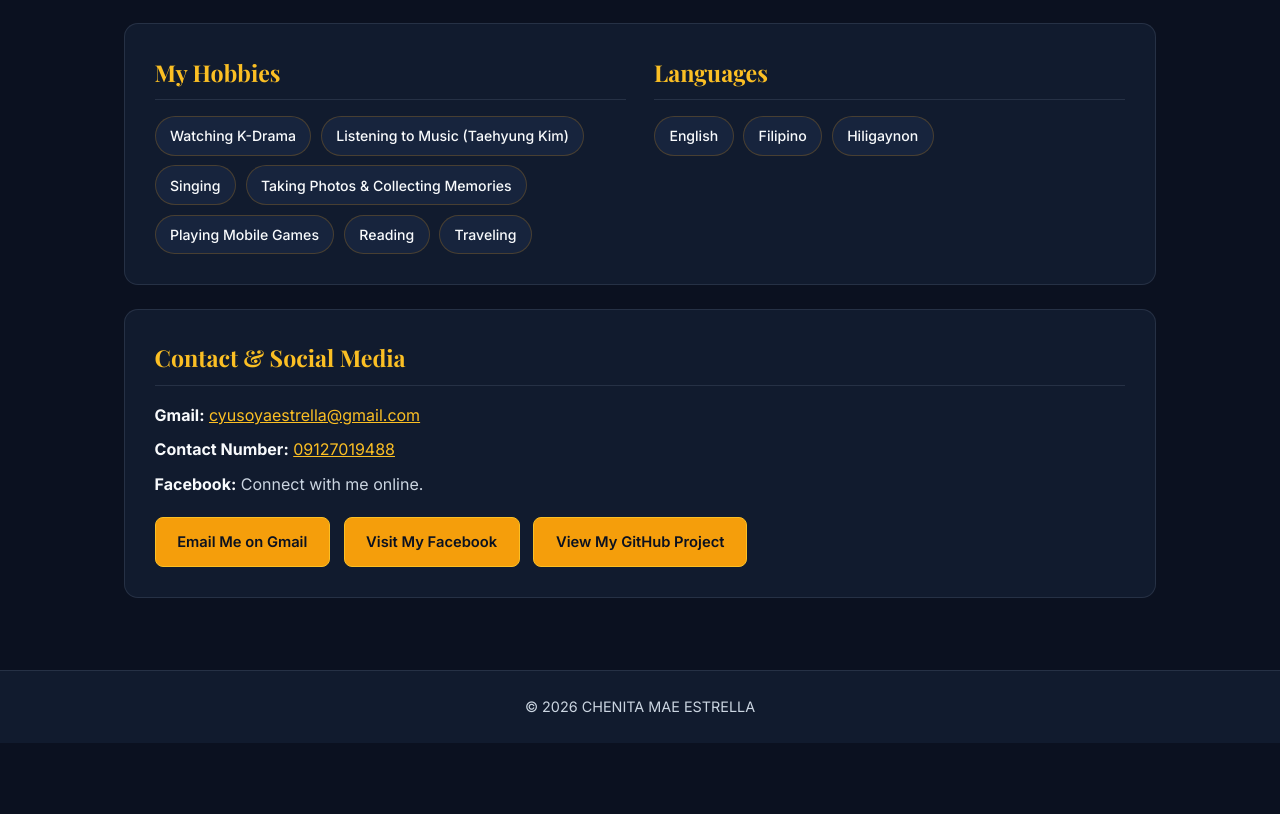
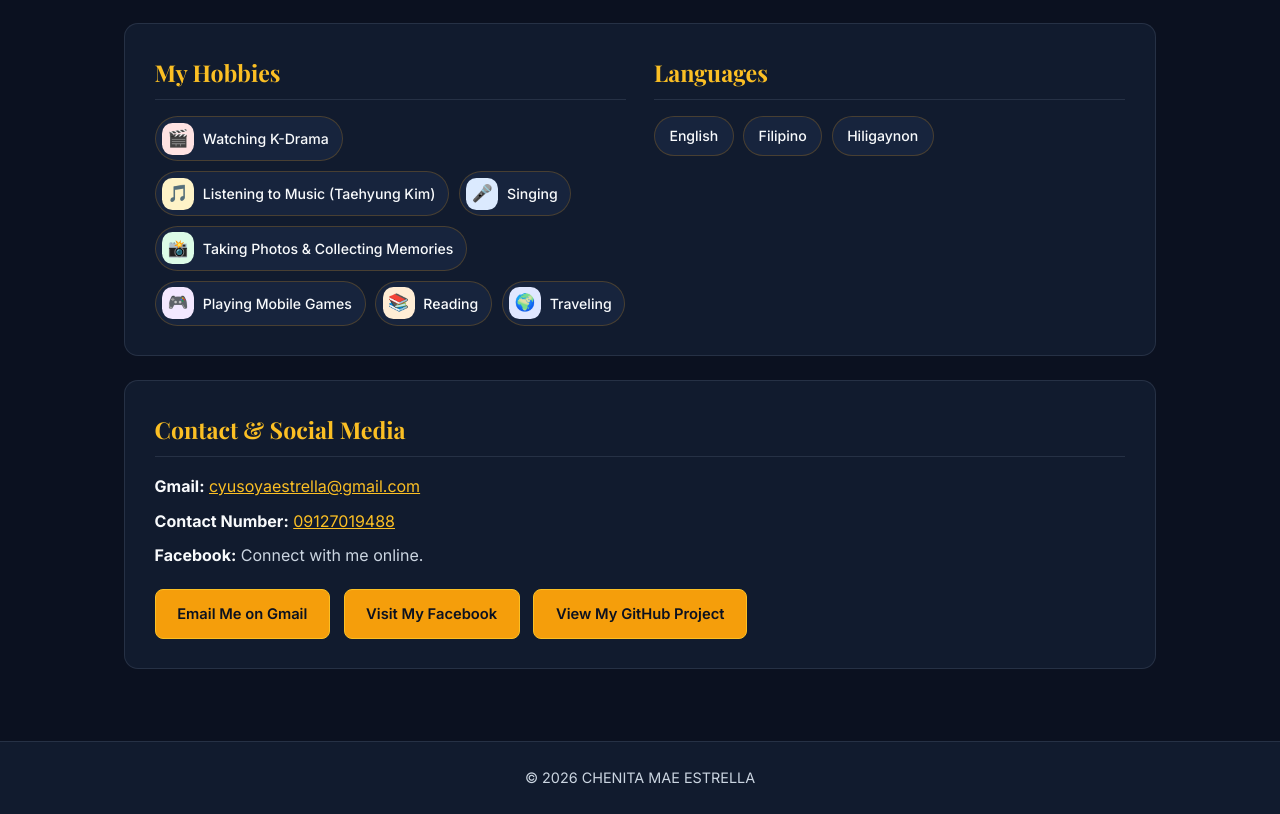
Before and after one commit to cyusoyaestrella-bot/Project--2, a plain HTML site: page index.html in a window 1280 px wide. Shown: the part 2233-3047 px from the top of the page. Before the commit the page ends 2976 px from the top, so only its background shows below. Drawn offline with nearby package versions, Linux system fonts and the light colour scheme.

Commit message:
Update index and style

```diff
--- a/index.html
+++ b/index.html
@@ -177,14 +177,14 @@
         <section id="hobbies" class="card two-col">
             <div>
                 <h2>My Hobbies</h2>
-                <div class="pill-list">
-                    <span class="pill">Watching K-Drama</span>
-                    <span class="pill">Listening to Music (Taehyung Kim)</span>
-                    <span class="pill">Singing</span>
-                    <span class="pill">Taking Photos &amp; Collecting Memories</span>
-                    <span class="pill">Playing Mobile Games</span>
-                    <span class="pill">Reading</span>
-                    <span class="pill">Traveling</span>
+                <div class="pill-list hobby-list">
+                    <span class="pill hobby-pill"><span class="hobby-sticker sticker-film" aria-hidden="true">🎬</span>Watching K-Drama</span>
+                    <span class="pill hobby-pill"><span class="hobby-sticker sticker-music" aria-hidden="true">🎵</span>Listening to Music (Taehyung Kim)</span>
+                    <span class="pill hobby-pill"><span class="hobby-sticker sticker-singing" aria-hidden="true">🎤</span>Singing</span>
+                    <span class="pill hobby-pill"><span class="hobby-sticker sticker-photo" aria-hidden="true">📸</span>Taking Photos &amp; Collecting Memories</span>
+                    <span class="pill hobby-pill"><span class="hobby-sticker sticker-games" aria-hidden="true">🎮</span>Playing Mobile Games</span>
+                    <span class="pill hobby-pill"><span class="hobby-sticker sticker-reading" aria-hidden="true">📚</span>Reading</span>
+                    <span class="pill hobby-pill"><span class="hobby-sticker sticker-travel" aria-hidden="true">🌍</span>Traveling</span>
                 </div>
             </div>
             <div>
--- a/styles/style.css
+++ b/styles/style.css
@@ -329,6 +329,57 @@ body {
     font-weight: 500;
 }
 
+.hobby-pill {
+    display: inline-flex;
+    align-items: center;
+    gap: 0.55rem;
+    padding: 0.35rem 0.8rem 0.35rem 0.4rem;
+    transition: transform 0.2s ease, border-color 0.2s ease;
+}
+
+.hobby-pill:hover {
+    transform: translateY(-2px);
+    border-color: var(--gold);
+}
+
+.hobby-sticker {
+    display: inline-grid;
+    place-items: center;
+    flex: 0 0 2rem;
+    width: 2rem;
+    height: 2rem;
+    border-radius: 0.65rem;
+    font-size: 1.05rem;
+}
+
+.sticker-film {
+    background-color: #fee2e2;
+}
+
+.sticker-music {
+    background-color: #fef3c7;
+}
+
+.sticker-singing {
+    background-color: #dbeafe;
+}
+
+.sticker-photo {
+    background-color: #dcfce7;
+}
+
+.sticker-games {
+    background-color: #f3e8ff;
+}
+
+.sticker-reading {
+    background-color: #ffedd5;
+}
+
+.sticker-travel {
+    background-color: #e0e7ff;
+}
+
 /* Projects Grid */
 .projects-grid {
     display: grid;
```
